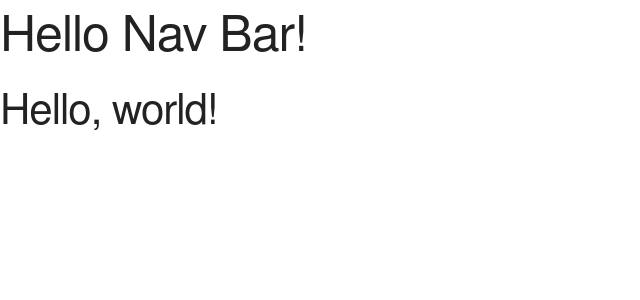
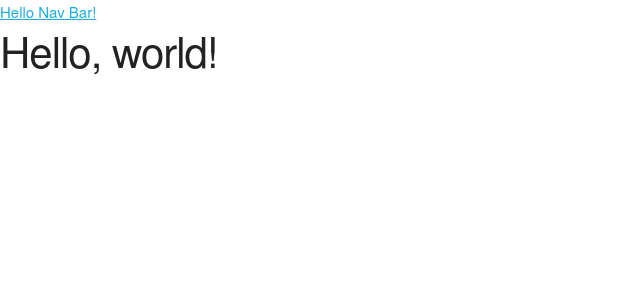
Before and after one commit to RohanPursuit/UR-A-Snack, a React (Create React App) app in the folder front-end/: page / in a window 1280 px wide. Shown: the top 300 px of the page, without its empty margins (0-640 px from the left). Built offline with nearby package versions, Linux system fonts and the light colour scheme.

Commit message:
import NavBar from "./Components/Common/NavBar", use NavBar component in app's return

```diff
--- a/front-end/src/App.js
+++ b/front-end/src/App.js
@@ -1,9 +1,10 @@
 import {Routes, Route} from "react-router-dom"
+import NavBar from "./Components/Common/NavBar";
 
 function App() {
   return (
     <div className="App">
-      <h1>Hello Nav Bar!</h1>
+      <NavBar/>
       <Routes>
         <Route exact path="/" element={<h2>Hello, world!</h2>}/>
       </Routes>
```
